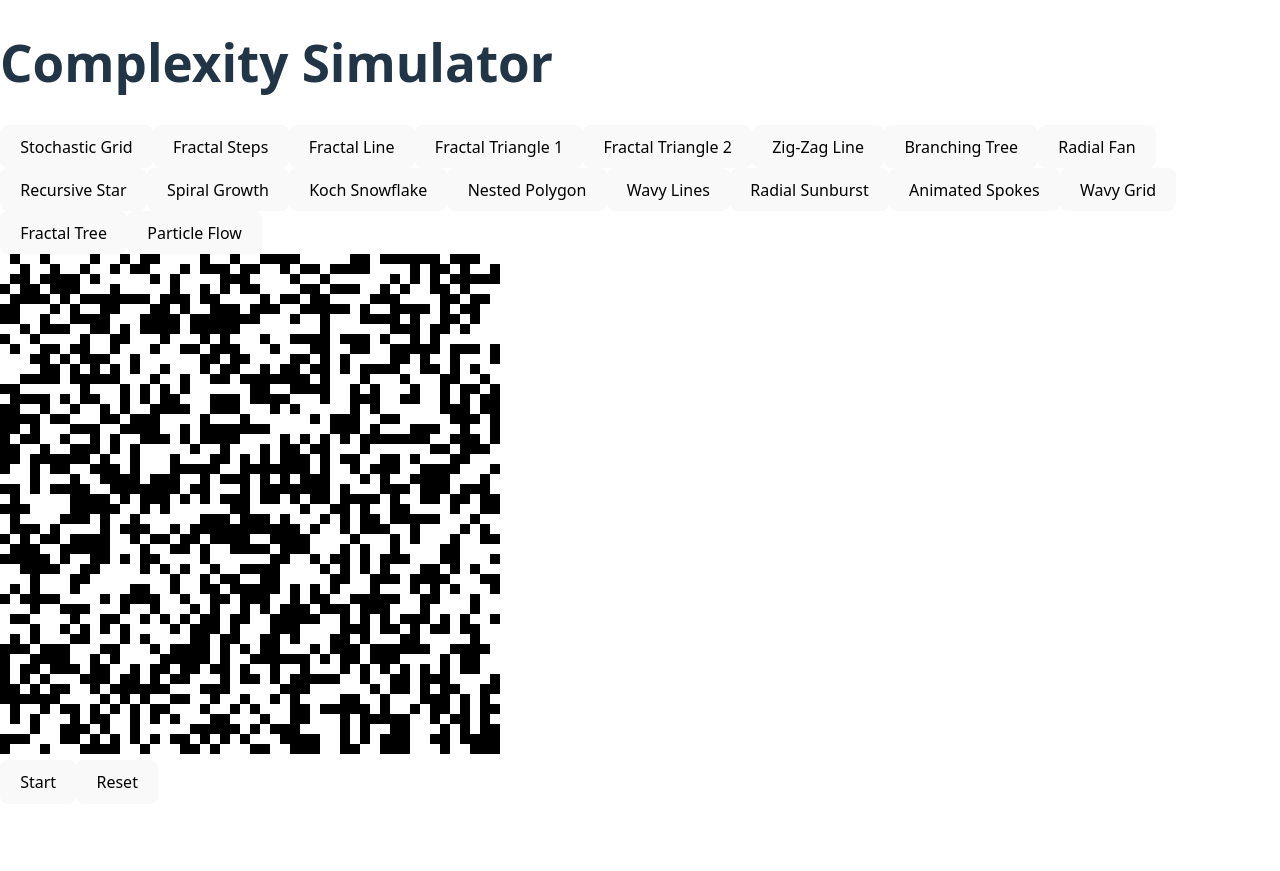
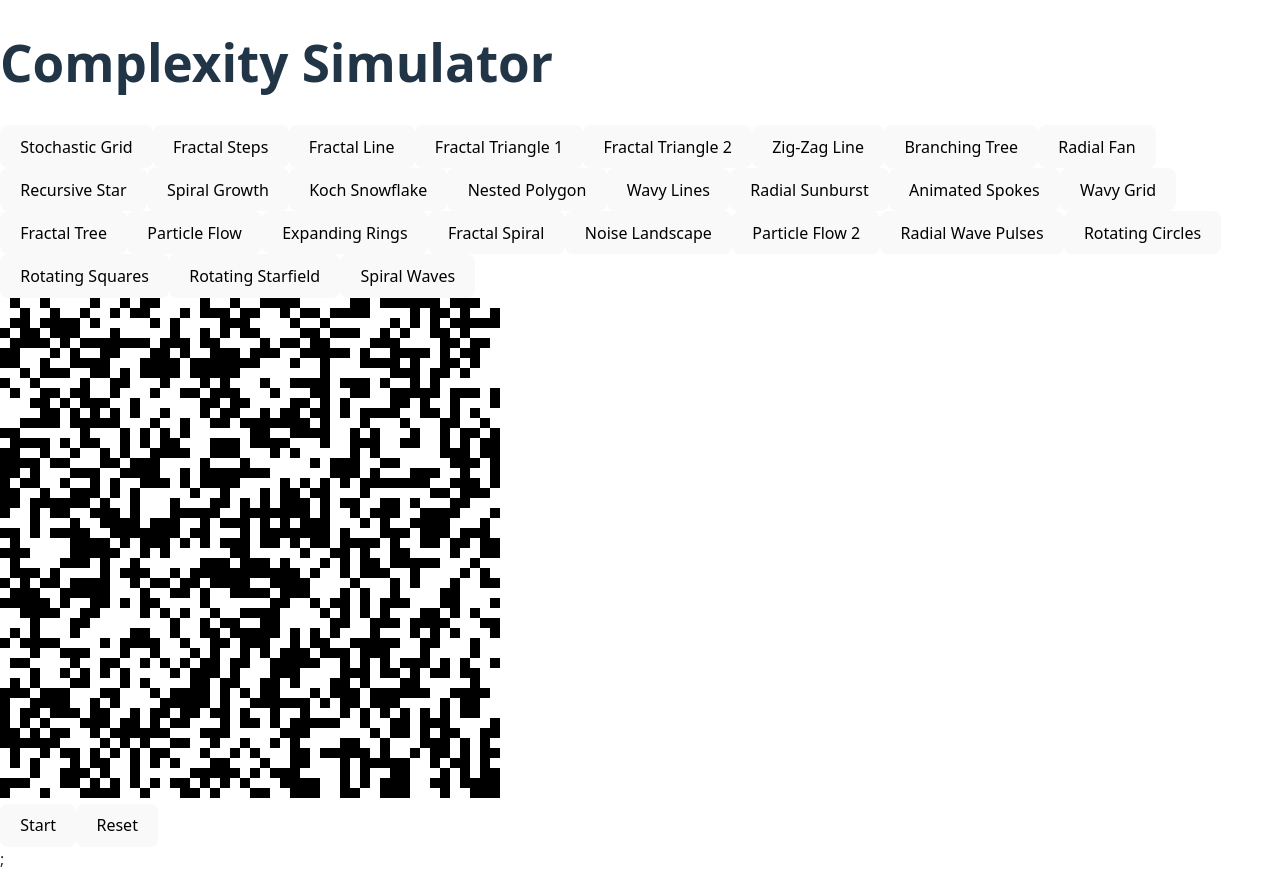
Before and after one commit to jo56/mandlebrot, a React (Vite) app in the folder stochastic-grid/: page / in a window 1280 px wide. Before the commit the page ends 804 px from the top, so only its background shows below. Built offline with nearby package versions, Linux system fonts and the light colour scheme.

Commit message:
updating app.tsx

```diff
--- a/stochastic-grid/src/App.tsx
+++ b/stochastic-grid/src/App.tsx
@@ -20,6 +20,16 @@ import Spokes from "./components/patterns/NewComponents/Spokes";
 import AnimatedWavyGrid from "./components/patterns/AnimatedComponents/AnimatedWavyGrid";
 import ParticleFlow from "./components/patterns/AnimatedComponents/ParticleFlow";
 import FractalTree from "./components/patterns/AnimatedComponents/FractalTree";
+import ExpandingRings from "./components/patterns/NewestPatterns/ExpandingRings";
+import FractalSpiral from "./components/patterns/NewestPatterns/FractalSpiral";
+import NoiseLandscape from "./components/patterns/NewestPatterns/NoiseLandscape";
+import Oscilator from "./components/patterns/NewestPatterns/Oscilator";
+import FlowField from "./components/patterns/NewestPatterns/ParticleFlow2";
+import RadialPulses from "./components/patterns/NewestPatterns/RadialWavePulses";
+import RotatingCircles from "./components/patterns/NewestPatterns/RotatingCircles";
+import RotatingSquares from "./components/patterns/NewestPatterns/RotatingSquares";
+import RotatingStarfield from "./components/patterns/NewestPatterns/RotatingStarfield";
+import SpiralWaves from "./components/patterns/NewestPatterns/SpiralWaves";
 
 export default function App() {
   type Simulation =
@@ -41,7 +51,17 @@ export default function App() {
     | "sunburst2"
     | "aniwavygrid"
     | "fractaltree"
-    | "particleflow";
+    | "particleflow"
+    | "rings"
+    | "f-spiral"
+    | "noise"
+    | "osiclator"
+    | "particleflow2"
+    | "radialwave"
+    | "rotatingcircles"
+    | "rotatingsquares"
+    | "rotatingstarfield"
+    | "spiralwaves";
 
   const [sim, setSim] = useState<Simulation>("grid");
 
@@ -76,6 +96,16 @@ export default function App() {
           <button onClick={() => setSim("fractaltree")} className={`px-4 py-2 rounded ${sim === "polygon" ? "bg-blue-500 text-white" : "bg-gray-300"}`}>Fractal Tree</button>
           <button onClick={() => setSim("particleflow")} className={`px-4 py-2 rounded ${sim === "polygon" ? "bg-blue-500 text-white" : "bg-gray-300"}`}>Particle Flow</button>
 
+          <button onClick={() => setSim("rings")} className={`px-4 py-2 rounded ${sim === "polygon" ? "bg-blue-500 text-white" : "bg-gray-300"}`}>Expanding Rings</button>
+          <button onClick={() => setSim("f-spiral")} className={`px-4 py-2 rounded ${sim === "polygon" ? "bg-blue-500 text-white" : "bg-gray-300"}`}>Fractal Spiral</button>
+          <button onClick={() => setSim("noise")} className={`px-4 py-2 rounded ${sim === "polygon" ? "bg-blue-500 text-white" : "bg-gray-300"}`}>Noise Landscape</button>
+          <button onClick={() => setSim("particleflow2")} className={`px-4 py-2 rounded ${sim === "polygon" ? "bg-blue-500 text-white" : "bg-gray-300"}`}>Particle Flow 2</button>
+          <button onClick={() => setSim("radialwave")} className={`px-4 py-2 rounded ${sim === "polygon" ? "bg-blue-500 text-white" : "bg-gray-300"}`}>Radial Wave Pulses</button>
+          <button onClick={() => setSim("rotatingcircles")} className={`px-4 py-2 rounded ${sim === "polygon" ? "bg-blue-500 text-white" : "bg-gray-300"}`}>Rotating Circles</button>
+          <button onClick={() => setSim("rotatingsquares")} className={`px-4 py-2 rounded ${sim === "polygon" ? "bg-blue-500 text-white" : "bg-gray-300"}`}>Rotating Squares</button>
+          <button onClick={() => setSim("rotatingstarfield")} className={`px-4 py-2 rounded ${sim === "polygon" ? "bg-blue-500 text-white" : "bg-gray-300"}`}>Rotating Starfield</button>
+          <button onClick={() => setSim("spiralwaves")} className={`px-4 py-2 rounded ${sim === "polygon" ? "bg-blue-500 text-white" : "bg-gray-300"}`}>Spiral Waves</button>
+
         </div>
 
         {/* Simulation Render */}
@@ -98,6 +128,15 @@ export default function App() {
             {sim === "aniwavygrid" && <AnimatedWavyGrid/>}
             {sim === "fractaltree" && <FractalTree/>}
             {sim === "particleflow" && <ParticleFlow/>}
+            {sim === "rings" && <ExpandingRings/>}
+            {sim === "f-spiral"&& <FractalSpiral/>}
+            {sim === "noise" && <NoiseLandscape/>}
+            {sim ===  "particleflow2"  && <FlowField/>}
+    {sim ===  "radialwave"  && <RadialPulses/>}
+    {sim ===  "rotatingcircles"   && <RotatingCircles/>}
+    {sim ===  "rotatingsquares"   && <RotatingSquares/>}
+    {sim ===  "rotatingstarfield"   && <RotatingStarfield/>}
+    {sim ===  "spiralwaves" && <SpiralWaves/>};
         </div>
       </div>
     </div>
```
